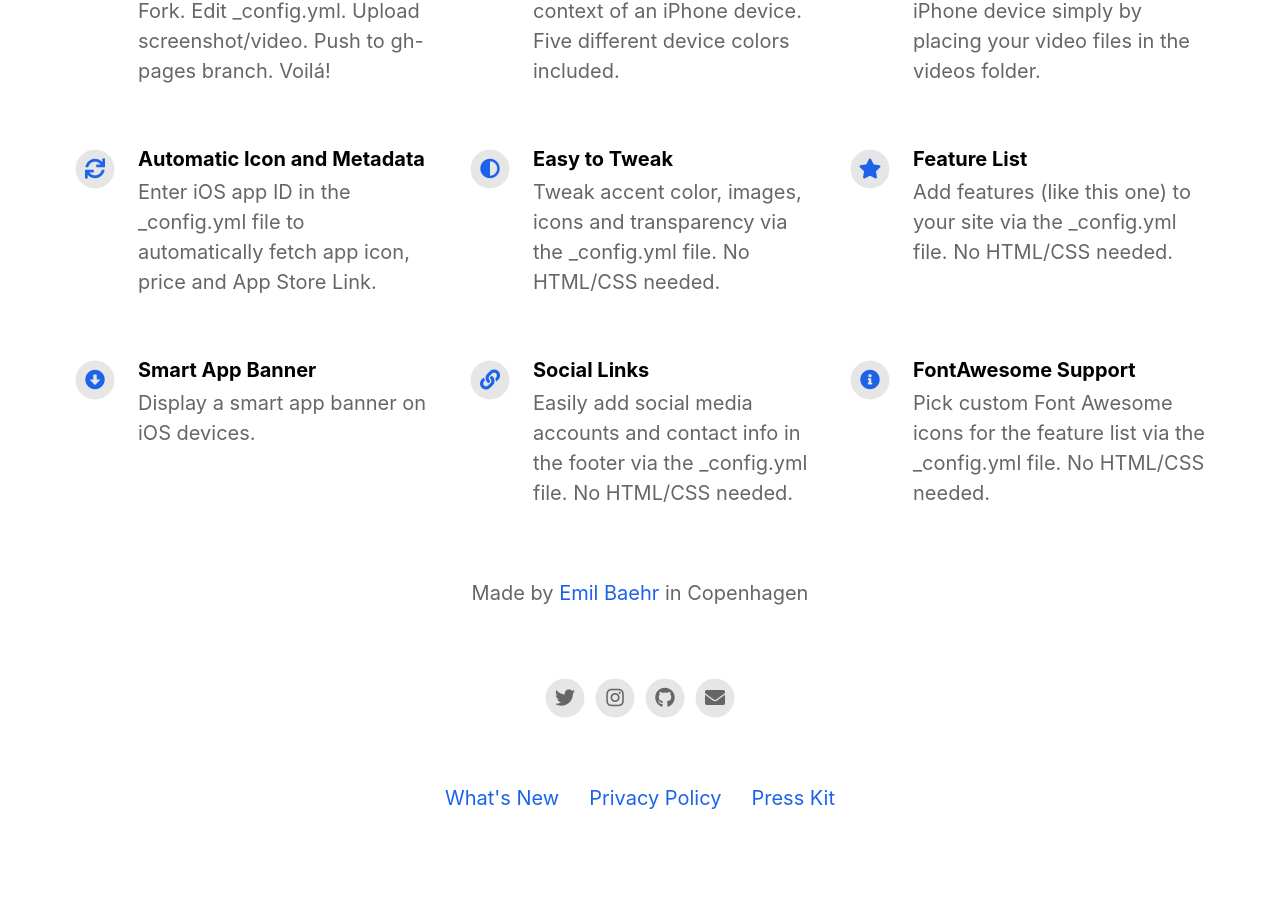
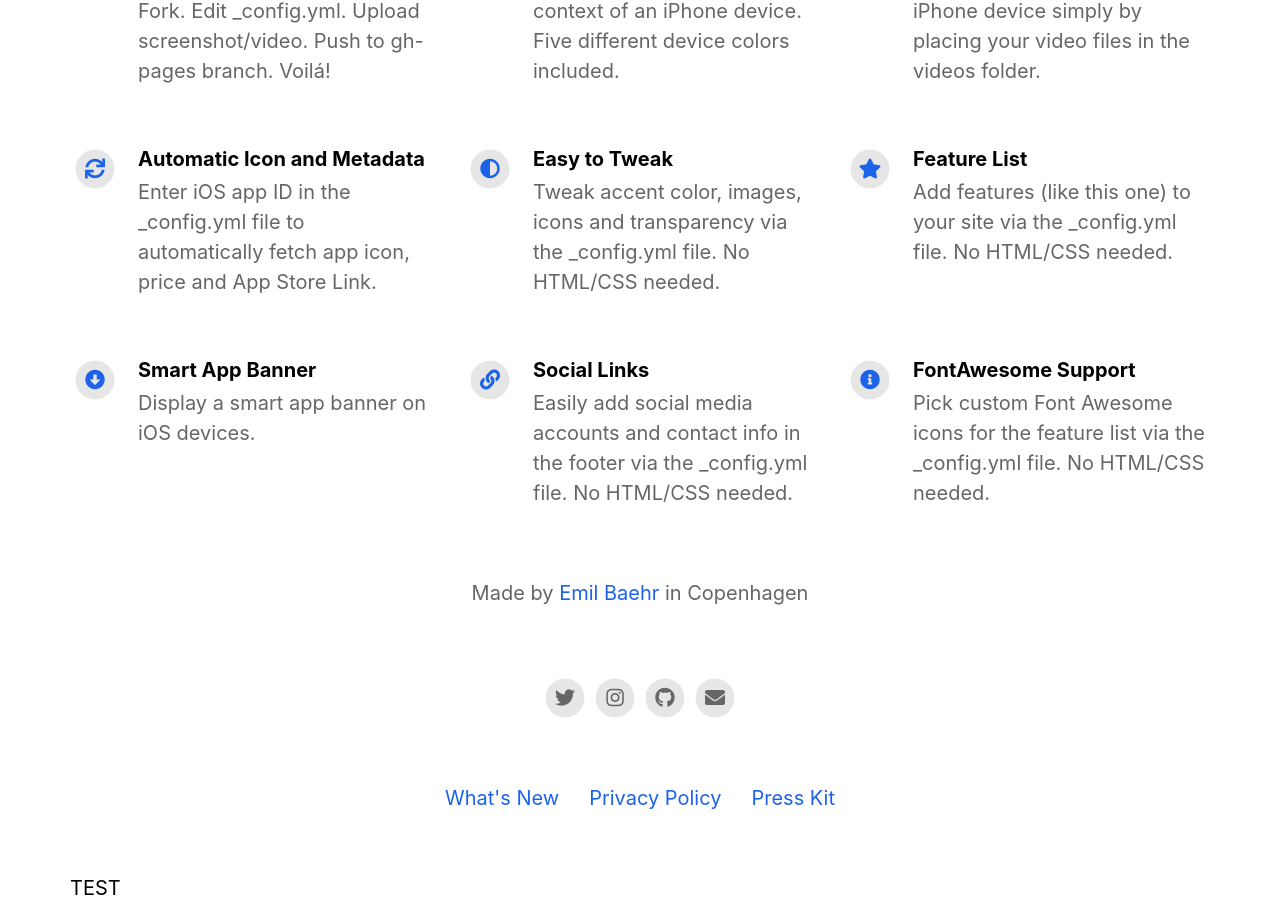
Before and after one commit to RyanFielder/apps, a Jekyll site: the page built from planningpoker/index.html, in a window 1280 px wide and 900 px high, scrolled down 1146 px. Built offline with Jekyll 4.4.1, drawn with Linux system fonts in a browser that asks for light colours; nearby versions of some CDN libraries; before the commit the page ends 2024 px from its top, so only the background shows below that.

Commit message:
Testing layout

```diff
--- /dev/null
+++ b/_layouts/planningpoker.html
@@ -0,0 +1,69 @@
+<!DOCTYPE html>
+<html lang="en-us">
+
+{% include head.html %}
+
+<body>
+    <div class="imageWrapper">
+            <div class="headerBackground">
+                <div class="container">
+                    {% include header.html %}
+
+                    TEST
+                    <div class="iphonePreview">
+
+                        <svg version="1.1" xmlns="http://www.w3.org/2000/svg" xmlns:xlink="http://www.w3.org/1999/xlink" viewBox="0 0 0 0" style="position: absolute;">
+                            <clipPath id="screenMask" clipPathUnits="objectBoundingBox" transform="scale(0.00257, 0.00119)">
+                                <path d="M6490.24,1234.36H6216.28c-2.57,0-10.55-.07-12.07-0.07a87.524,87.524,0,0,1-12-1.03,40.051,40.051,0,0,1-11.4-3.79,38.315,38.315,0,0,1-16.82-16.84,39.948,39.948,0,0,1-3.78-11.42,72.257,72.257,0,0,1-1.04-12.02c-0.06-1.83-.06-5.56-0.06-5.56V452.125h0s0.06-11.391.06-12.086a87.9,87.9,0,0,1,1.04-12.025,39.843,39.843,0,0,1,3.78-11.413,38.283,38.283,0,0,1,16.82-16.847,39.762,39.762,0,0,1,11.4-3.785,71.909,71.909,0,0,1,12-1.037c16.99-.567,36.32-0.061,34.51-0.061,5.02,0,6.5,3.439,6.63,6.962a35.611,35.611,0,0,0,1.2,8.156,21.326,21.326,0,0,0,19.18,15.592c2.28,0.192,6.78.355,6.78,0.355H6433.7s4.5-.059,6.79-0.251a21.348,21.348,0,0,0,19.18-15.591,35.582,35.582,0,0,0,1.19-8.154c0.13-3.523,1.61-6.962,6.64-6.962-1.81,0,17.52-.5,34.5.061a71.923,71.923,0,0,1,12.01,1.038,39.832,39.832,0,0,1,11.4,3.784,38.283,38.283,0,0,1,16.82,16.844,40.153,40.153,0,0,1,3.78,11.413,87.844,87.844,0,0,1,1.03,12.023c0,0.695.06,12.084,0.06,12.084h0V1183.64s0,3.72-.06,5.55a72.366,72.366,0,0,1-1.03,12.03,40.2,40.2,0,0,1-3.78,11.41,38.315,38.315,0,0,1-16.82,16.84,40.155,40.155,0,0,1-11.4,3.79,87.669,87.669,0,0,1-12.01,1.03c-1.52,0-9.5.07-12.07,0.07" transform="translate(-6159.12 -394.656)"/>
+                            </clipPath>
+                        </svg>
+
+                        <div class="videoContainer hidden">
+                            <video class="screenvideo" autoplay="autoplay" controls="controls">
+                            </video>
+                        </div>
+
+                        <img class="iphoneScreen hidden" src="" alt="">
+
+                        {% include screencontent.html %}
+
+                    </div>
+                    <div class="appInfo">
+                        <div class="appIconShadow">
+                            <svg width="0" height="0">
+                                <defs>
+                                    <clipPath id="shape120">
+                                        <path id="shape" class="cls-1" d="M6821,495.533v-4.281c0-1.2-.04-2.4-0.04-3.642a57.7,57.7,0,0,0-.68-7.882,26.144,26.144,0,0,0-2.48-7.483,25.115,25.115,0,0,0-11.04-11.044,26.118,26.118,0,0,0-7.49-2.481,47.28,47.28,0,0,0-7.88-.68c-1.2-.04-2.4-0.04-3.64-0.04h-53.5c-1.2,0-2.4.04-3.64,0.04a57.813,57.813,0,0,0-7.88.68,26.323,26.323,0,0,0-7.49,2.481,25.115,25.115,0,0,0-11.04,11.044,26.144,26.144,0,0,0-2.48,7.483,47.313,47.313,0,0,0-.68,7.882c-0.04,1.2-.04,2.4-0.04,3.642v53.5c0,1.2.04,2.4,0.04,3.641a57.7,57.7,0,0,0,.68,7.883,26.137,26.137,0,0,0,2.48,7.482,25.115,25.115,0,0,0,11.04,11.044,26.261,26.261,0,0,0,7.49,2.481,47.28,47.28,0,0,0,7.88.68c1.2,0.04,2.4.04,3.64,0.04h53.5c1.2,0,2.4-.04,3.64-0.04a57.654,57.654,0,0,0,7.88-.68,26.057,26.057,0,0,0,7.49-2.481,25.115,25.115,0,0,0,11.04-11.044,26.137,26.137,0,0,0,2.48-7.482,47.316,47.316,0,0,0,.68-7.883c0.04-1.2.04-2.4,0.04-3.641V495.533h0Z" transform="translate(-6701 -458)" filter="url(#f1)"/>
+                                    </clipPath>
+                                </defs>
+                            </svg>
+                            <img class="appIconLarge" src="{{ site.app_icon | relative_url }}">
+                        </div>
+                        <div class="appNamePriceContainer">
+                            <h1 class="appName">
+                                {{ site.app_name }}
+                            </h1>
+                            <h2 class="appPrice">
+                                {{ site.app_price }}
+                            </h2>
+                        </div>
+                        <div class="appDescriptionContainer">
+                            <p class ="appDescription">
+                                {{ site.app_description }}
+                            </p>
+                        </div>
+                        <div class="downloadButtonsContainer">
+                            {% if site.playstore_link %}
+                                <a class="playStoreLink" href="{{site.playstore_link}}"><img class="playStore" src="assets/playstore.png"></a>
+                            {% endif %}
+                            <a class="appStoreLink" href="{{site.appstore_link}}"><img class="appStore" src="assets/appstore.png"></a>
+                        </div>
+                    </div>
+                    {% include features.html %}
+                    {% include footer.html %}
+                    {% include appstoreimages.html %}
+                </div>
+            </div>
+        </div>
+</body>
+</html>
--- a/planningpoker/index.html
+++ b/planningpoker/index.html
@@ -1,3 +1,3 @@
 ---
-layout: default
+layout: planningpoker
 ---
```
